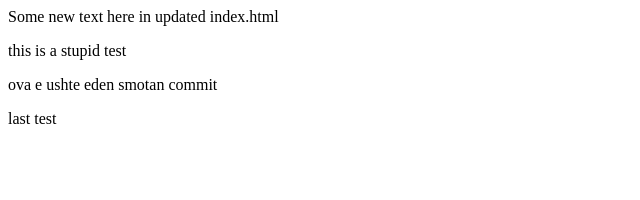
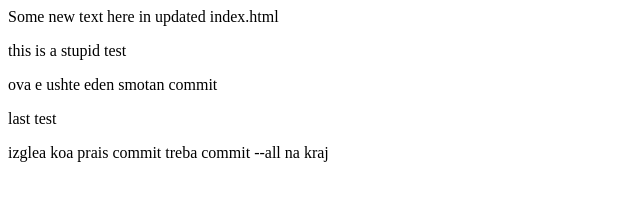
Before and after one commit to biljanaManeva/myGit, a plain HTML site: page index.html in a window 1280 px wide. Shown: the whole page, without its empty margins (0-640 px from the left). Drawn offline with Linux system fonts and the light colour scheme.

Commit message:
thanks again

```diff
--- a/index.html
+++ b/index.html
@@ -9,6 +9,7 @@
 			<p>ova e ushte eden smotan commit</p>
 
 			<p>last test</p>
+			<p>izglea koa prais commit treba commit --all na kraj</p>
         </div>
     </body>
 </html>
```
